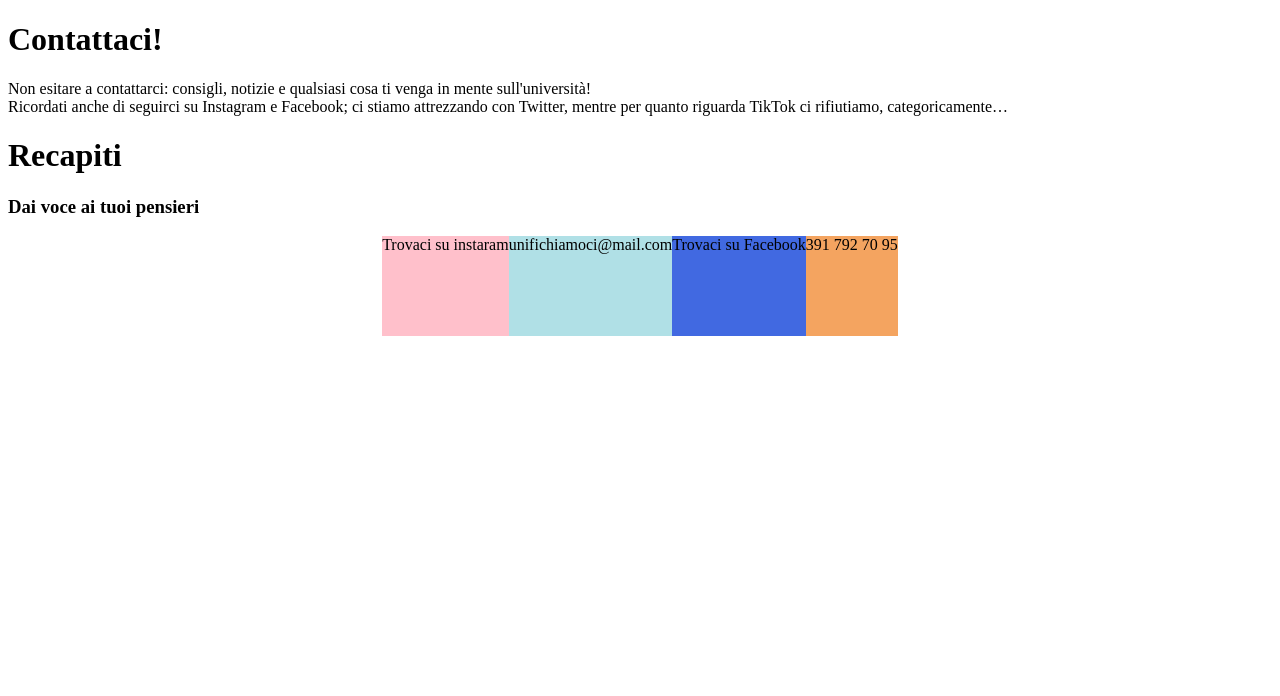
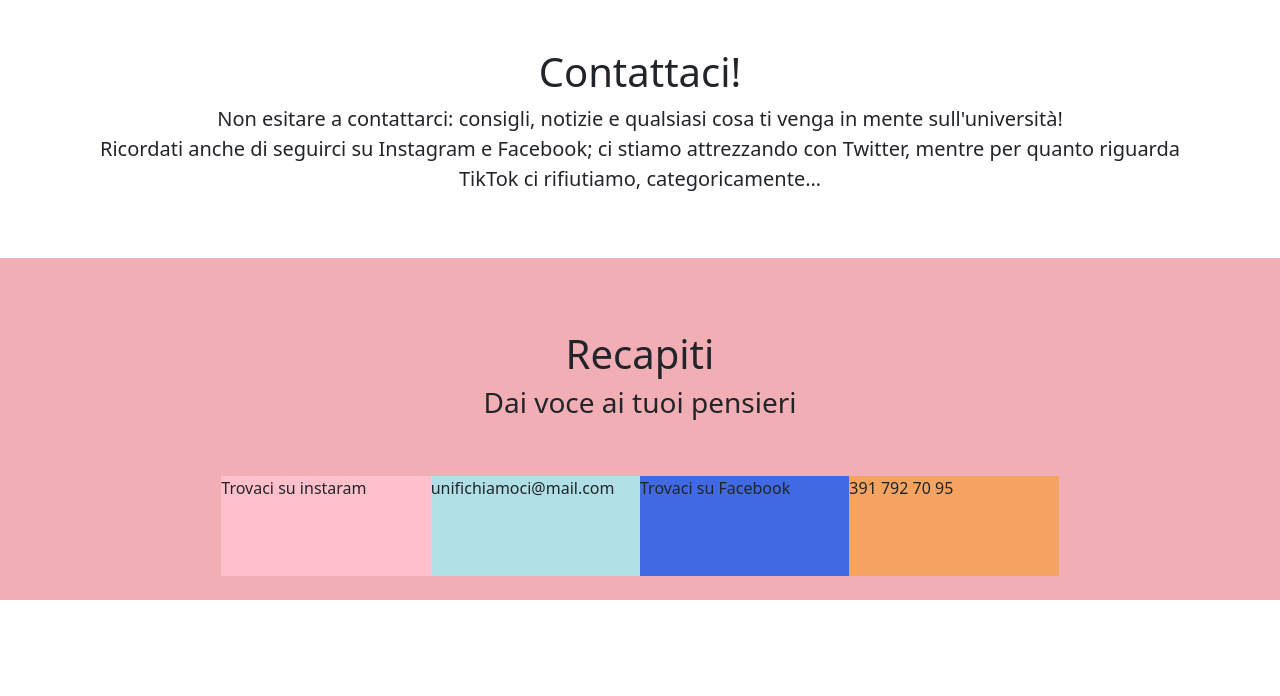
Before and after one commit to UniFiChiamoci/UniFiChiamoci, a PHP site: page /html/contattaci.html in a window 1280 px wide. Shown: the top 696 px of the page. Run offline with PHP 8.4, Linux system fonts and the light colour scheme; style sheets or scripts are compiled from the project's sources; some libraries are stand-ins or nearby versions.

Commit message:
sistemazione cartelle

```diff
--- a/html/contattaci.html
+++ b/html/contattaci.html
@@ -3,11 +3,9 @@
 <head>
     <meta charset="UTF-8">
     <meta name="viewport" content="width=device-width, initial-scale=1.0">
-    <title>Document</title>
+    <title>Contattaci</title>
 
-     <link href="../sass/contattaci.css" rel="stylesheet" >
-     <!-- <link href="https://cdn.jsdelivr.net/npm/bootstrap@5.0.0-beta1/dist/css/bootstrap.min.css" rel="stylesheet" >  -->
-
+     <link href="../css/contattaci.css" rel="stylesheet" >
 
 </head>
 <body>
--- a/sass/contattaci.scss
+++ b/sass/contattaci.scss
@@ -1,13 +1,14 @@
 
+// Custom.scss
 // Option A: Include all of Bootstrap
-// contattaci.scss
-/* @import "./bootstrap/bootstrap.scss"; */
+
+@import "../node_modules/bootstrap/scss/bootstrap";
 
 .contattaci{
     &_box-contatti{
             height: 70vh;
             width: 100%;
-            /* background-color: $red-200; */
+            background-color: $red-200;
             &--recapiti{
                 display: flex;
                 justify-content: center;
```
Also changed, not shown: package-lock.json (added), 1 other file.
